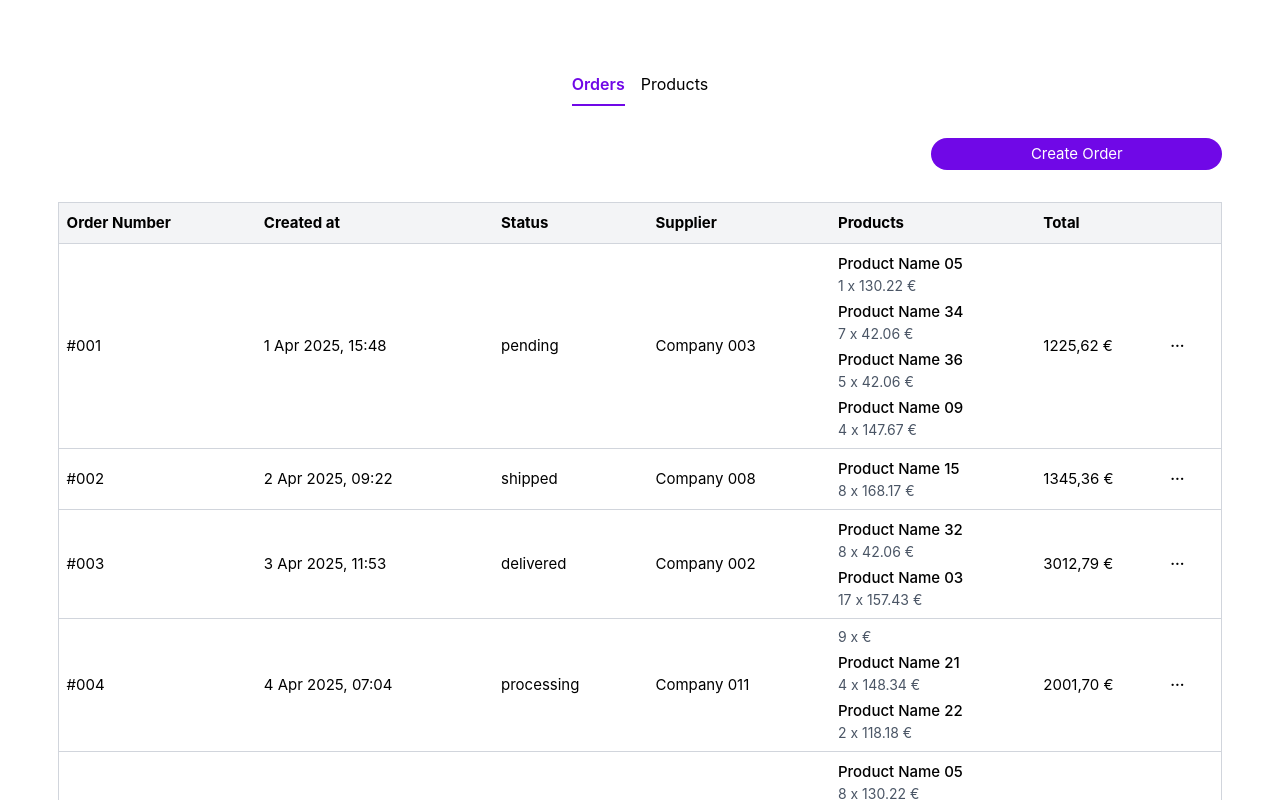
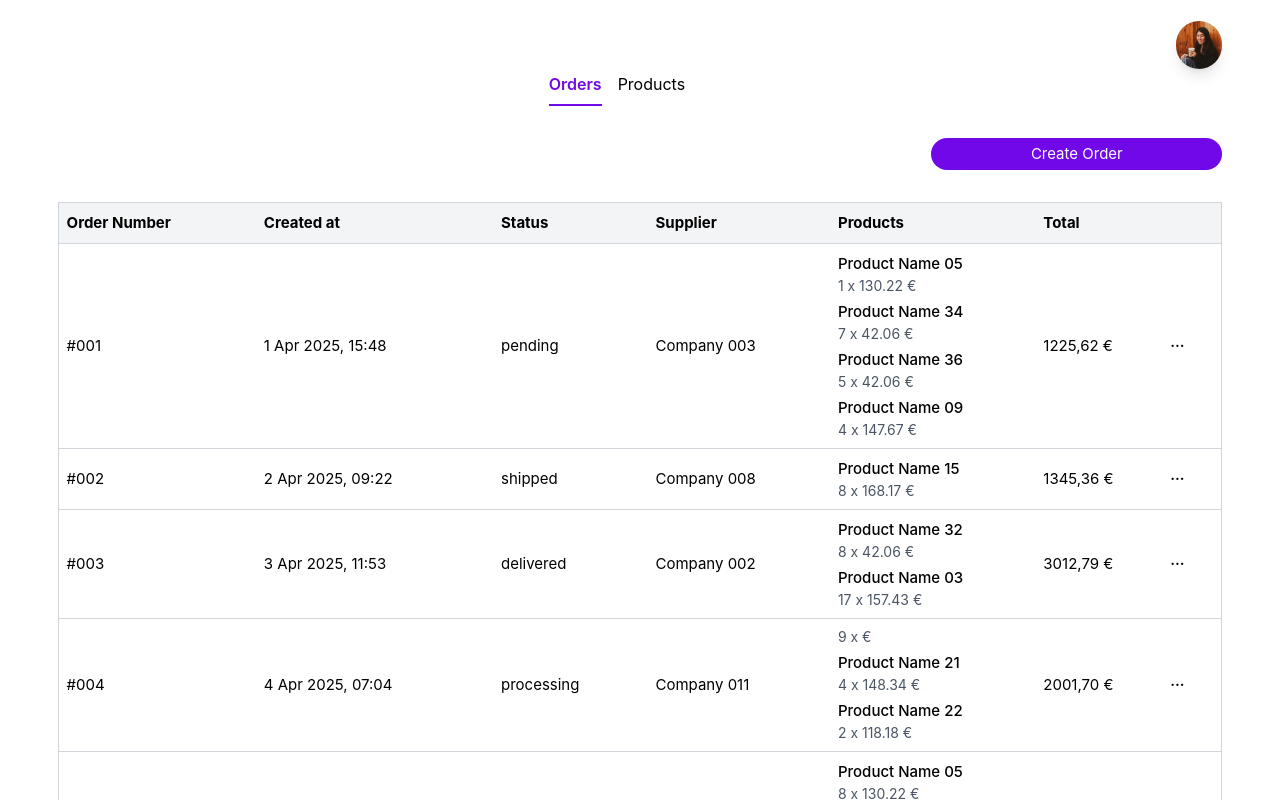
Before and after one commit to runimo/order-management-app, a Vue app: page /orders in a window 1280 px wide. Shown: the top 800 px of the page. Built offline with nearby package versions, Linux system fonts and the light colour scheme; the HTML template or start-up script is replaced by a standard one.

Commit message:
feat: add logged in user info

```diff
--- a/src/App.vue
+++ b/src/App.vue
@@ -15,9 +15,16 @@ const navLinks = [
 </script>
 
 <template>
-  <header class="flex justify-center leading-loose max-h-screen">
-    <div class="flex items-start flex-wrap mb-8">
+  <header class="flex leading-loose max-h-screen">
+    <div class="flex justify-center w-full items-start flex-wrap mb-8">
       <NavBar :navLinks="navLinks" />
+    </div>
+    <div class="flex items-center">
+      <img
+        src="./assets/ashley-nicole-sVRW9DaK9ew-unsplash.jpg"
+        alt="User Photo"
+        title="You are logged in as User Name (Company 001)"
+        class="w-[52px] sm:w-12 h-12 rounded-full object-cover shadow-lg relative top-[-40px]" />
     </div>
   </header>
 
```
Also changed, not shown: src/assets/ashley-nicole-sVRW9DaK9ew-unsplash.jpg (added).
